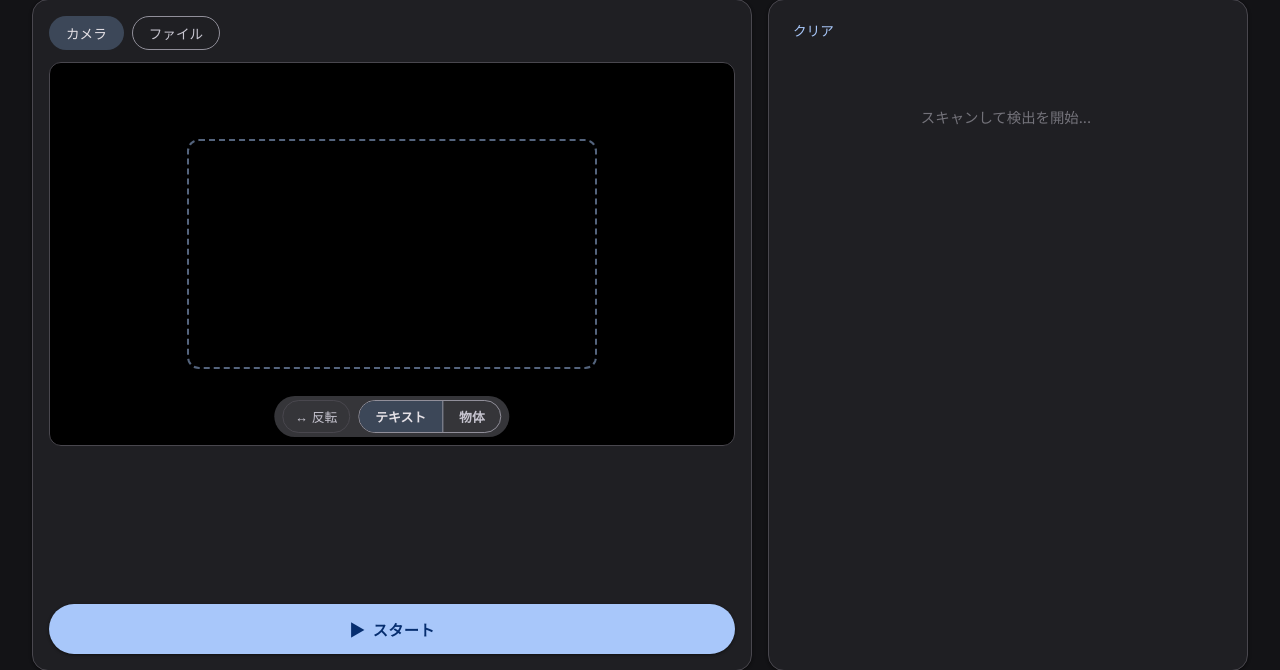
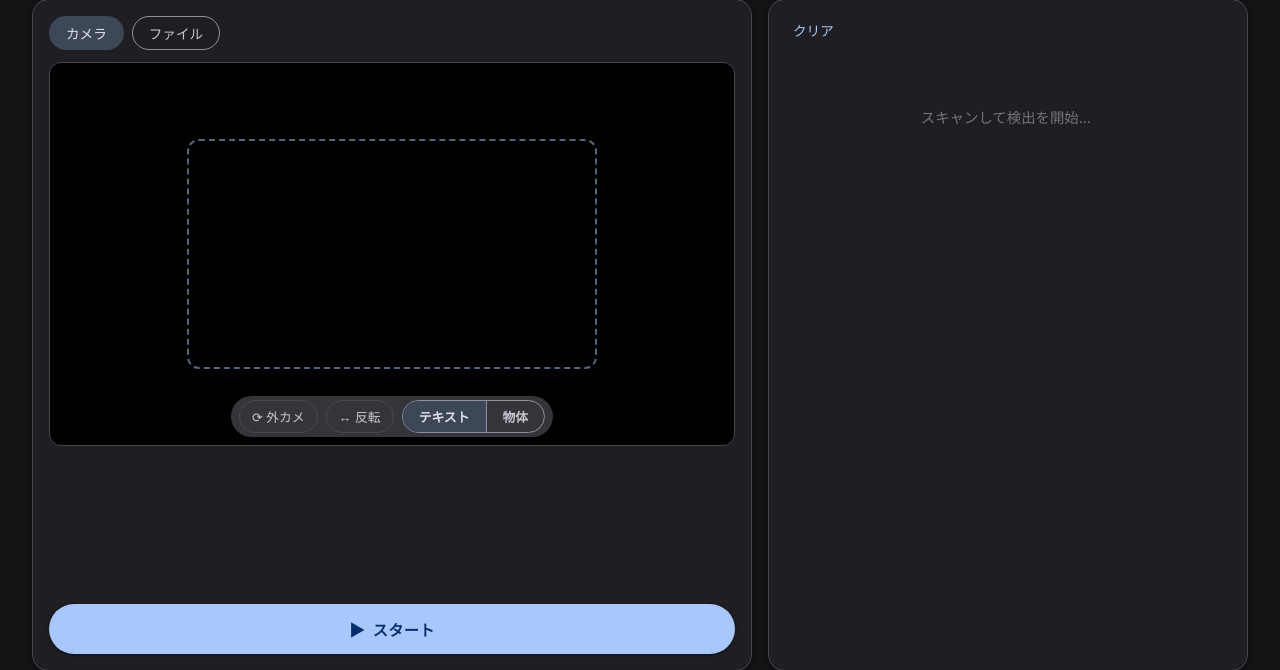
Before and after one commit to Naoki-Kaneda/Vision-Scanner, a Flask app: page / in a window 1280 px wide. Shown: the part 97-767 px from the top of the page. Run offline with Flask 3, Linux system fonts and the light colour scheme.

Commit message:
feat: インカメ⇔外カメ切り替えボタンを追加
- 映像ツールバーに「⟳ 外カメ / ⟳ インカメ」ボタンを追加
- facingMode を 'environment' ⇔ 'user' でトグル切り替え
- ボタンラベルが現在のカメラ方向に連動して変化
- ドロップダウンによる個別カメラ選択と併用可能

Co-Authored-By: Claude Opus 4.6 <noreply@anthropic.com>

```diff
--- a/static/script.js
+++ b/static/script.js
@@ -44,6 +44,7 @@ let isAnalyzing = false;      // API呼び出し中フラグ（並行呼び出
 let apiCallCount = 0;
 let videoDevices = [];
 let currentDeviceIndex = 0;
+let currentFacingMode = 'environment';  // 'environment'=外カメ, 'user'=インカメ
 let lastFrameData = null;
 let stabilityCounter = 0;
 
@@ -195,10 +196,11 @@ function stopCameraStream() {
 async function setupCamera(deviceId = null) {
     try {
         // カメラ権限を取得するため、まずストリームを開く
+        // deviceId指定時はそのカメラを、未指定時は currentFacingMode で向きを指定
         const constraints = {
             video: deviceId
                 ? { deviceId: { exact: deviceId }, width: { ideal: CAMERA_WIDTH }, height: { ideal: CAMERA_HEIGHT } }
-                : { facingMode: { ideal: 'environment' }, width: { ideal: CAMERA_WIDTH }, height: { ideal: CAMERA_HEIGHT } },
+                : { facingMode: { ideal: currentFacingMode }, width: { ideal: CAMERA_WIDTH }, height: { ideal: CAMERA_HEIGHT } },
         };
 
         let stream;
@@ -271,6 +273,26 @@ async function populateCameraSelector() {
 function switchCameraDevice(deviceId) {
     stopCameraStream();
     setupCamera(deviceId);
+}
+
+/**
+ * インカメ ⇔ 外カメを切り替える。
+ * facingMode を反転させて、deviceIdなし（=facingModeで自動選択）でカメラを再起動する。
+ */
+function toggleFacingMode() {
+    currentFacingMode = (currentFacingMode === 'environment') ? 'user' : 'environment';
+    updateFlipButton();
+    stopCameraStream();
+    setupCamera();  // deviceIdなし → currentFacingMode で自動選択
+}
+
+/** カメラ反転ボタンのラベルを現在の向きに合わせて更新する。 */
+function updateFlipButton() {
+    const btnFlip = document.getElementById('btn-flip-cam');
+    if (!btnFlip) return;
+    btnFlip.textContent = currentFacingMode === 'environment'
+        ? '⟳ 外カメ'
+        : '⟳ インカメ';
 }
 
 /** 動画ファイルをアップロードして再生する。 */
@@ -778,6 +800,8 @@ function init() {
     if (cameraSelector) cameraSelector.addEventListener('change', (e) => switchCameraDevice(e.target.value));
     if (btnFile && fileInput) btnFile.addEventListener('click', () => fileInput.click());
     if (fileInput) fileInput.addEventListener('change', handleFileUpload);
+    const btnFlipCam = document.getElementById('btn-flip-cam');
+    if (btnFlipCam) btnFlipCam.addEventListener('click', toggleFacingMode);
     if (btnMirror) btnMirror.addEventListener('click', toggleMirror);
     if (modeText) modeText.addEventListener('click', () => setMode('text'));
     if (modeObject) modeObject.addEventListener('click', () => setMode('object'));
--- a/templates/index.html
+++ b/templates/index.html
@@ -50,6 +50,7 @@
                         <div class="stability-help">カメラを静止させてください</div>
                     </div>
                     <div class="video-tools">
+                        <button id="btn-flip-cam" class="tool-btn" title="インカメ/外カメ切替">⟳ 外カメ</button>
                         <button id="btn-mirror" class="tool-btn" title="左右反転">↔ 反転</button>
                         <div class="mode-switch">
                             <button class="mode-btn active" id="mode-text">テキスト</button>
```
